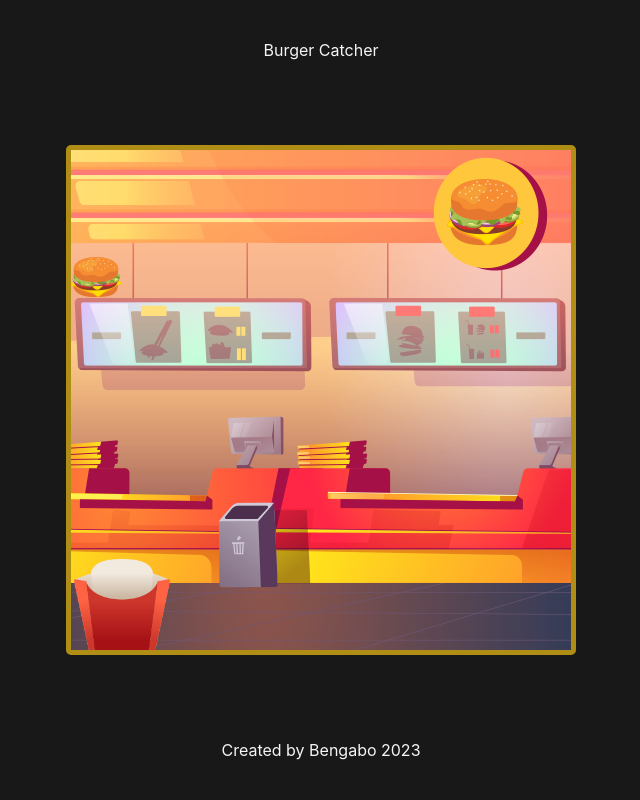
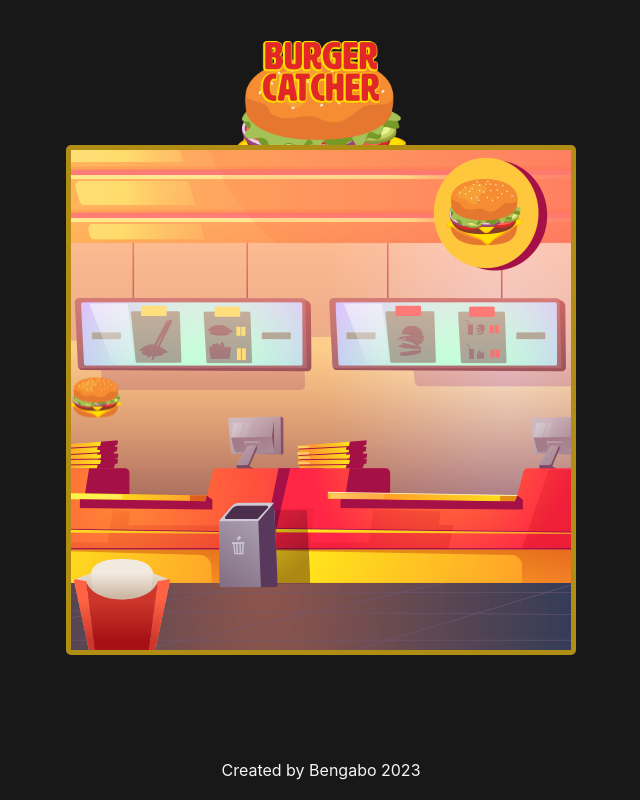
Before and after one commit to bengabo/Burger-catcher-game, a website built with Vite: page index.html in a window 1280 px wide. Shown: the whole page, without its empty margins (319-959 px from the left). Built offline with nearby package versions, Linux system fonts and the light colour scheme; animation ran at ten frames a second.

Commit message:
image added for the header logo

```diff
--- a/index.html
+++ b/index.html
@@ -8,7 +8,7 @@
   </head>
   <body>
     <header>
-      <p>Burger Catcher</p>
+      <img class="logo" src="./assets/logo.png" alt="burger catcher" />
     </header>
     <main>
       <canvas id="gameCanvas"></canvas>
--- a/style.css
+++ b/style.css
@@ -30,12 +30,16 @@ footer {
   display: flex;
   justify-content: center;
   align-items: center;
-  padding: 40px 20px;
+  padding: 20px 20px;
 }
 
 main {
   flex: 1;
   display: flex;
+}
+
+.logo {
+  width: 190px;
 }
 
 #gameCanvas {
```
